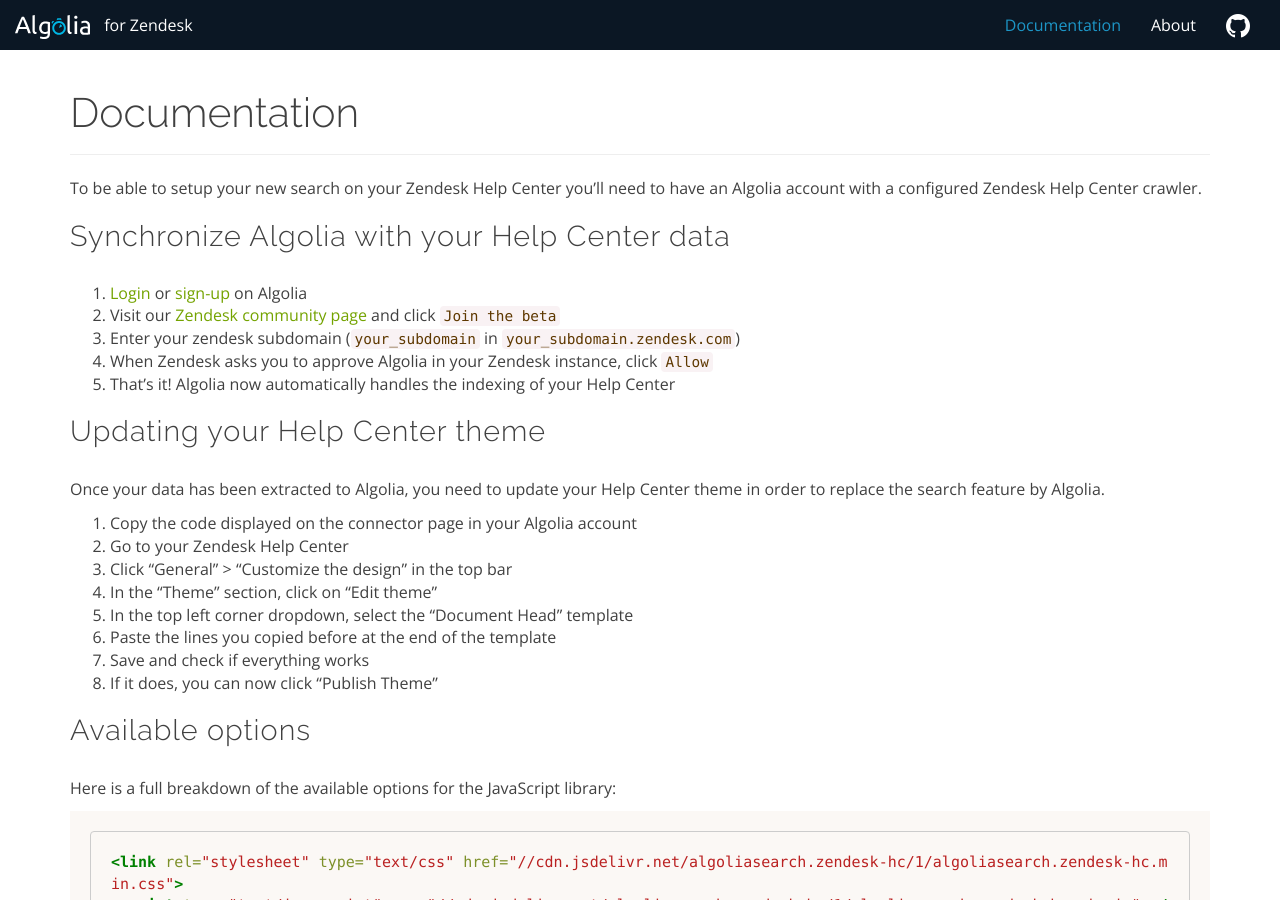
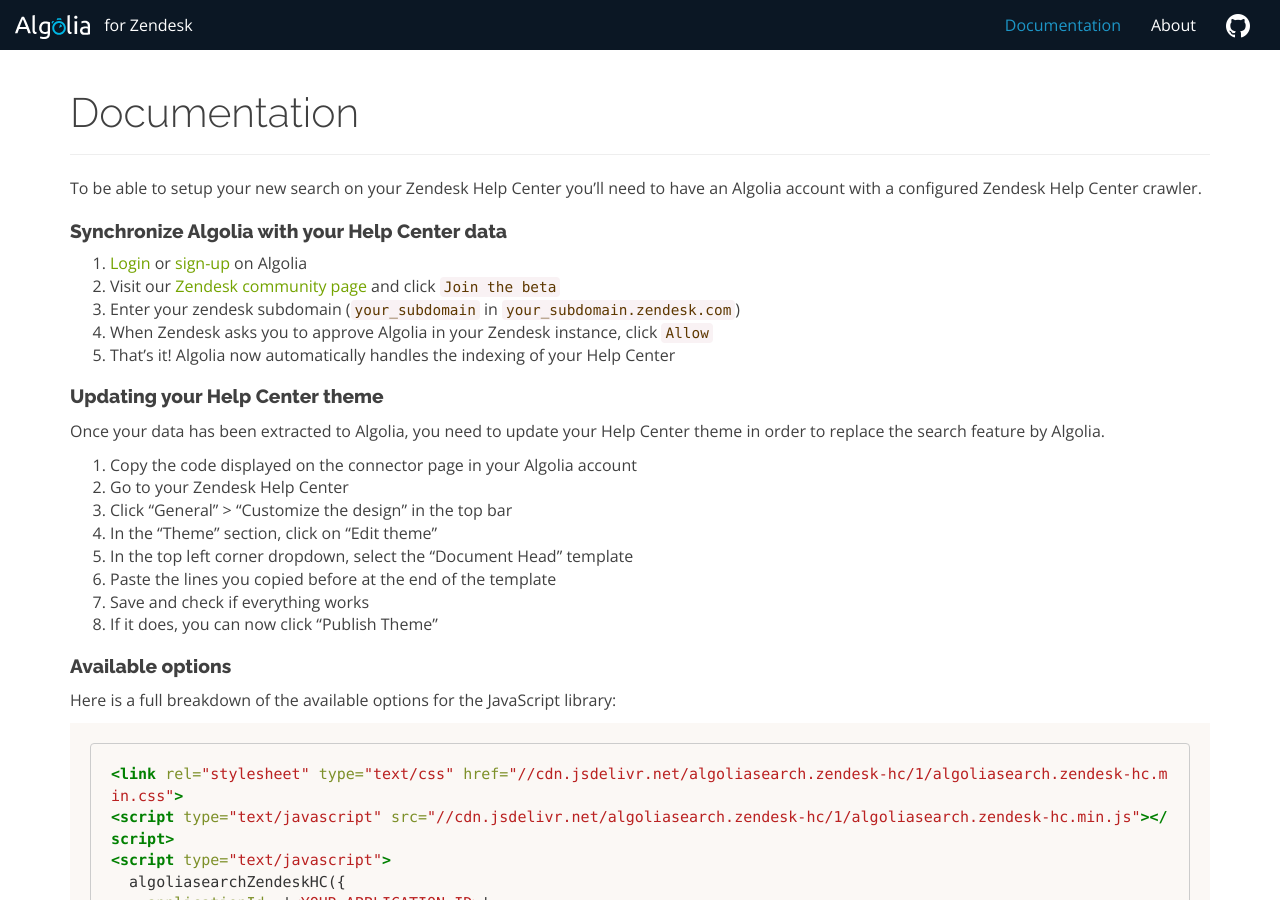
Before and after one commit to algolia/algoliasearch-zendesk, a Jekyll site: the page built from docs/documentation.md, in a window 1280 px wide and 900 px high. Built offline with Jekyll 4.4.1, drawn with Linux system fonts in a browser that asks for light colours; nearby versions of some CDN libraries; comment, search, counter and statistics services are not loaded.

Commit message:
chore(release): 2.0.0

````diff
--- a/app/package.json
+++ b/app/package.json
@@ -1,6 +1,6 @@
 {
   "name": "algoliasearch.zendesk-hc",
-  "version": "1.7.3",
+  "version": "2.0.0",
   "description": "Algolia Search for Zendesk's Help Center",
   "author": "Algolia <support@algolia.com>",
   "keywords": [
--- a/docs/documentation.md
+++ b/docs/documentation.md
@@ -7,7 +7,7 @@
 
 To be able to setup your new search on your Zendesk Help Center you'll need to have an Algolia account with a configured Zendesk Help Center crawler.
 
-## Synchronize Algolia with your Help Center data
+### Synchronize Algolia with your Help Center data
 
 1. [Login](https://www.algolia.com/users/sign_in) or [sign-up](https://www.algolia.com/users/sign_up) on Algolia
 2. Visit our [Zendesk community page](https://community.algolia.com/zendesk/) and click `Join the beta`
@@ -15,7 +15,7 @@
 4. When Zendesk asks you to approve Algolia in your Zendesk instance, click `Allow`
 5. That's it! Algolia now automatically handles the indexing of your Help Center
 
-## Updating your Help Center theme
+### Updating your Help Center theme
 
 Once your data has been extracted to Algolia, you need to update your Help Center theme in order to replace the search feature by Algolia.
 
@@ -28,7 +28,7 @@
 7. Save and check if everything works
 8. If it does, you can now click "Publish Theme"
 
-## Available options
+### Available options
 
 Here is a full breakdown of the available options for the JavaScript library:
 
@@ -84,11 +84,11 @@
 </script>
 ```
 
-## Handling Zendesk community search
+### Handling Zendesk community search
 
 We do not index community forums at the moment. If you're using them, you'll probably want to disable `instantsearch` by setting `enabled: false`.
 
-## Customizing the CSS
+### Customizing the CSS
 
 If you want to change the CSS styling of the search we provide, there's absolutely no issue.
 To do this:
@@ -114,7 +114,7 @@
 </script>
 ```
 
-## Supporting multiple languages
+### Supporting multiple languages
 
 Out of the box, the library limits the results to the currently selected language.
 However, some constant strings like the ones used in the sentence "12 results found in 1ms" need to be translated in your language. In order to do so, you need to use the `translations` parameter described in the documentation above.
--- a/package.json
+++ b/package.json
@@ -2,7 +2,7 @@
   "name": "algoliasearch.zendesk-hc.tools",
   "description": "Algolia Search for Zendesk's Help Center. This private project is used for the tools and scripts at the root of the repository.",
   "author": "Algolia <support@algolia.com>",
-  "version": "1.7.3",
+  "version": "2.0.0",
   "private": true,
   "license": "MIT",
   "repository": {
````
Also changed, not shown: CHANGELOG.md.
